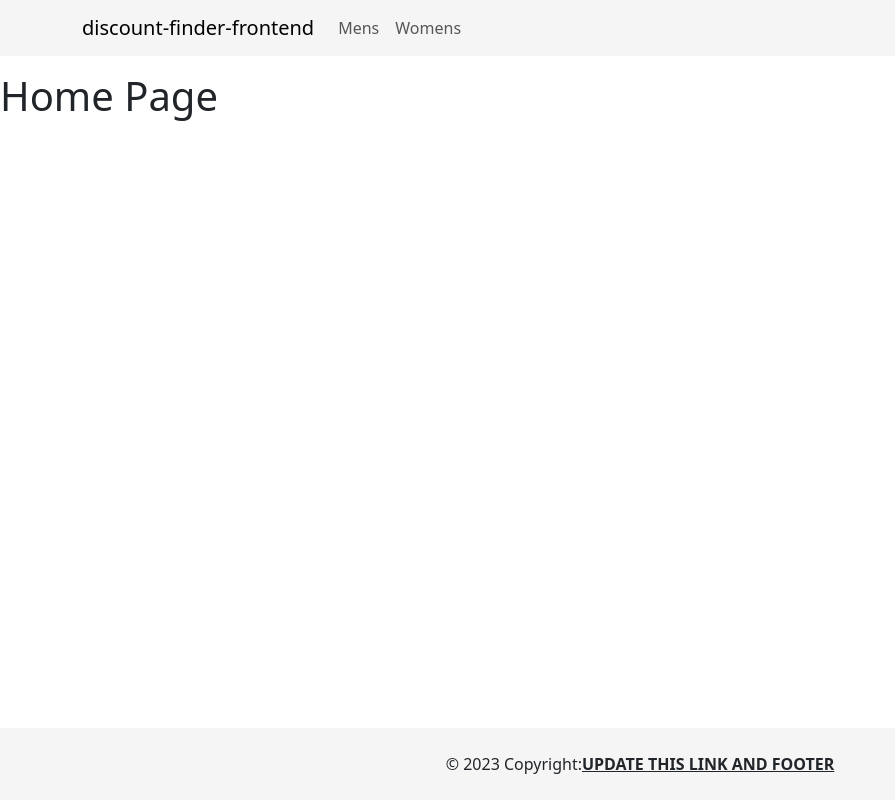
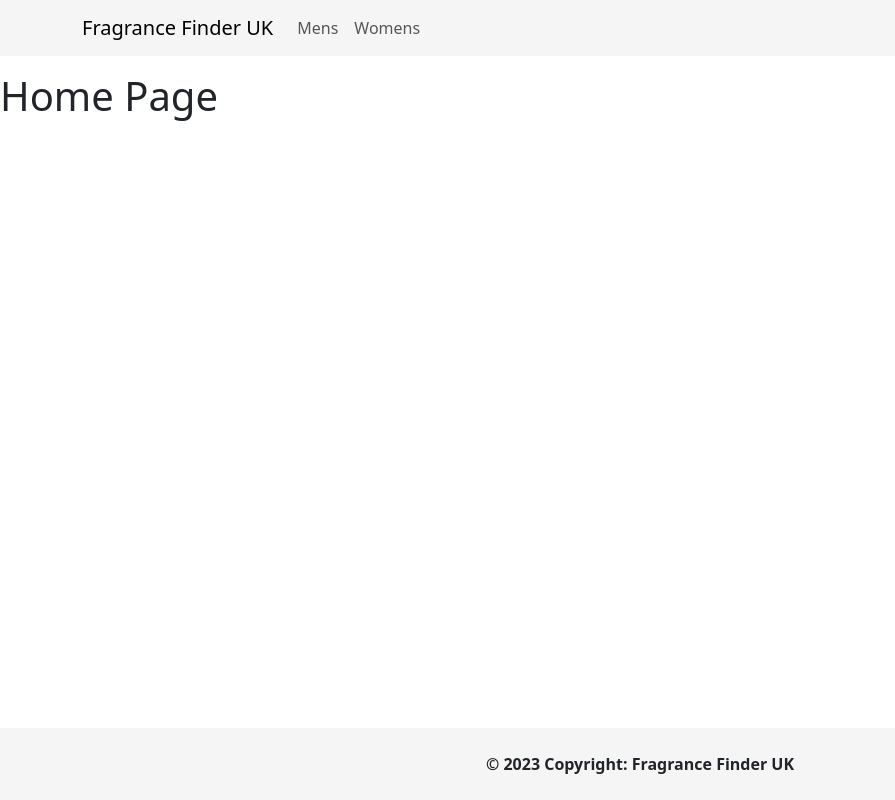
Before and after one commit to jwtly10/fragrance-discount-site, a React (Vite) app in the folder discount-finder-frontend/: page / in a window 1280 px wide. Shown: the whole page, without its empty margins (0-895 px from the left). Built offline with nearby package versions, Linux system fonts and the light colour scheme; no server answers.

Commit message:
Renaming site

```diff
--- a/discount-finder-frontend/index.html
+++ b/discount-finder-frontend/index.html
@@ -5,7 +5,7 @@
     <meta charset="UTF-8" />
     <link rel="icon" type="image/svg+xml" href="/favicon.ico" />
     <meta name="viewport" content="width=device-width, initial-scale=1.0" />
-    <title>discount-finder-frontend</title>
+    <title>Frangrance Finder UK</title>
 </head>
 
 <body>
--- a/discount-finder-frontend/src/components/Footer.tsx
+++ b/discount-finder-frontend/src/components/Footer.tsx
@@ -2,9 +2,10 @@ function Footer() {
     return (
         <footer>
             <div className="text-center p-4">
-                © 2023 Copyright:
-                <a className="text-reset fw-bold" href="www.UDPATETHIS.COM">
-                    UPDATE THIS LINK AND FOOTER
+                <a
+                    className="text-reset fw-bold ml-1 text-decoration-none"
+                    href="https://www.fragrancefinder.uk">
+                    © 2023 Copyright: Fragrance Finder UK
                 </a>
             </div>
         </footer>
--- a/discount-finder-frontend/src/components/NavBar.tsx
+++ b/discount-finder-frontend/src/components/NavBar.tsx
@@ -6,7 +6,7 @@ function NavBar() {
     return (
         <Navbar expand="lg" className="mb-3">
             <Container>
-                <Navbar.Brand href="/">discount-finder-frontend</Navbar.Brand>
+                <Navbar.Brand href="/">Fragrance Finder UK</Navbar.Brand>
                 <Navbar.Toggle aria-controls="basic-navbar-nav" />
                 <Navbar.Collapse id="basic-navbar-nav">
                     <Nav className="">
```
